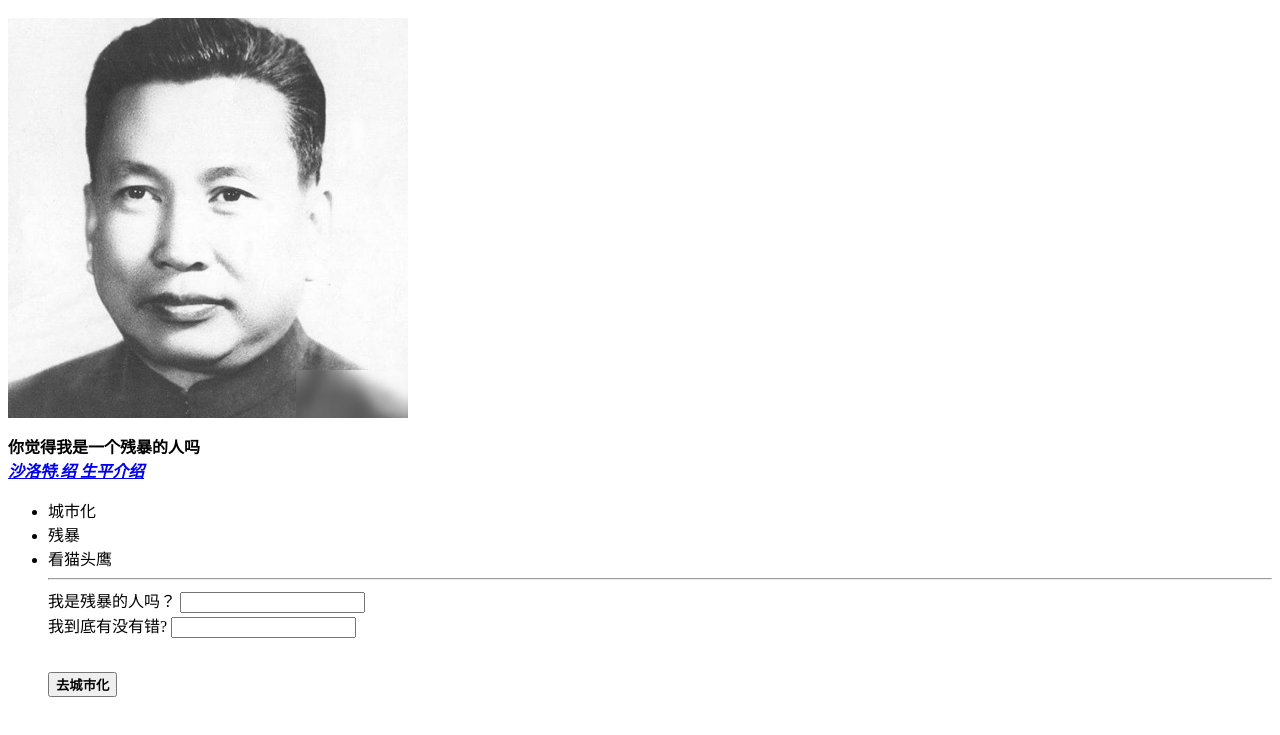
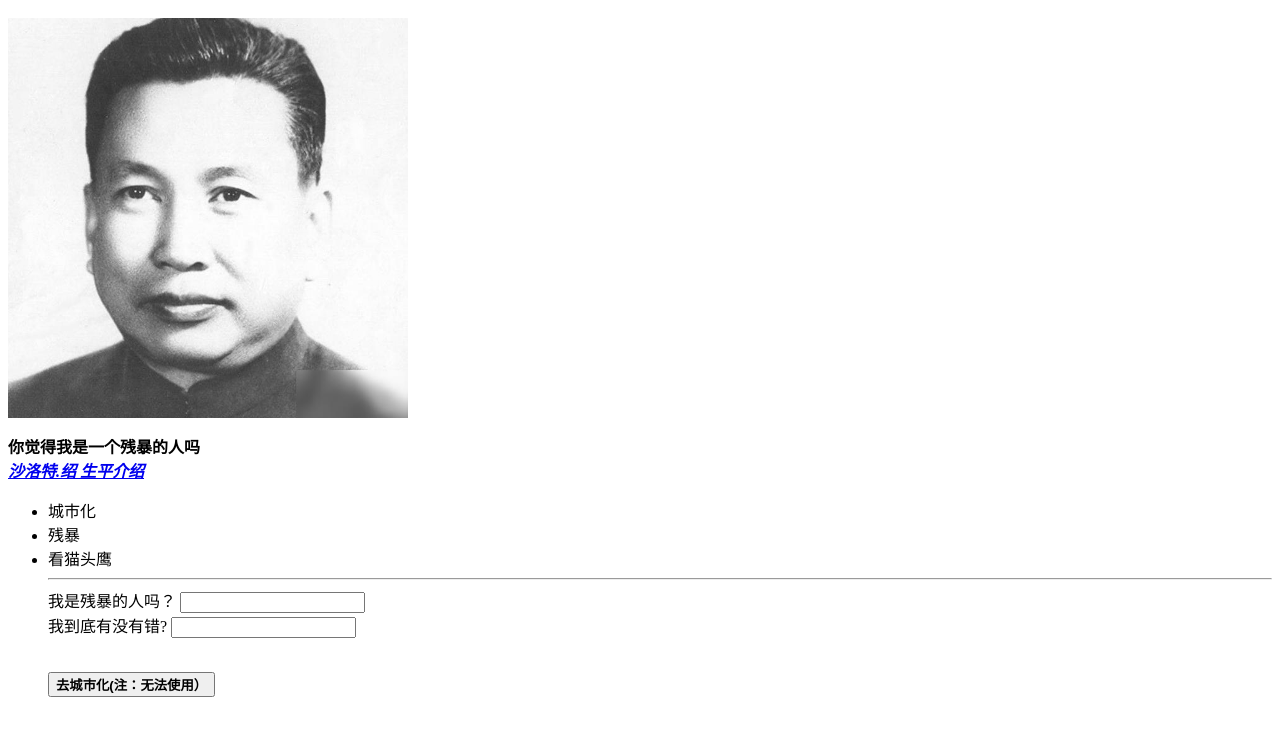
Before and after one commit to uuvh/html, a plain HTML site: page index.html in a window 1280 px wide. Shown: the part 57-792 px from the top of the page. Drawn offline with Linux system fonts and the light colour scheme.

Commit message:
Update index.html

```diff
--- a/index.html
+++ b/index.html
@@ -25,6 +25,6 @@
      </form
      </ul>
      <br>
-  <button><strong>去城市化</strong></button>
+  <button><strong>去城市化(注：无法使用）</strong></button>
   </body>
 </html>
```
